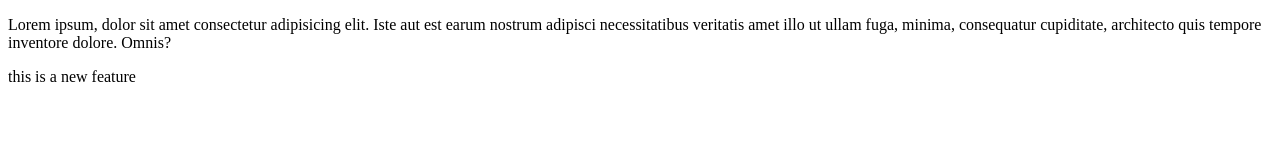
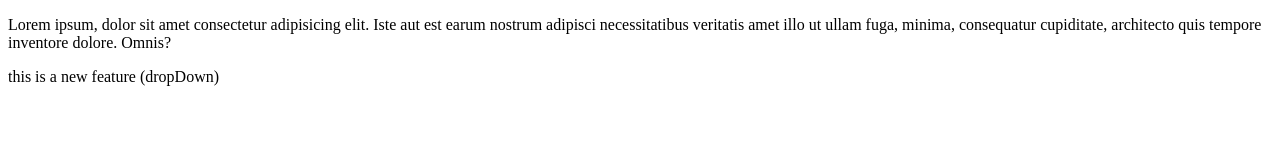
Before and after one commit to amit6742/localrepo, a plain HTML site: page index.html in a window 1280 px wide. Drawn offline with Linux system fonts and the light colour scheme.

Commit message:
add DropDown

```diff
--- a/index.html
+++ b/index.html
@@ -9,7 +9,7 @@
 <body>
     <p>Lorem ipsum, dolor sit amet consectetur adipisicing elit. Iste aut est earum nostrum adipisci necessitatibus veritatis amet illo ut ullam fuga, minima, consequatur cupiditate, architecto quis tempore inventore dolore. Omnis?</p>
 
-    <p>this is a new feature </p>
+    <p>this is a new feature (dropDown)</p>
 
 
 </body>
```
